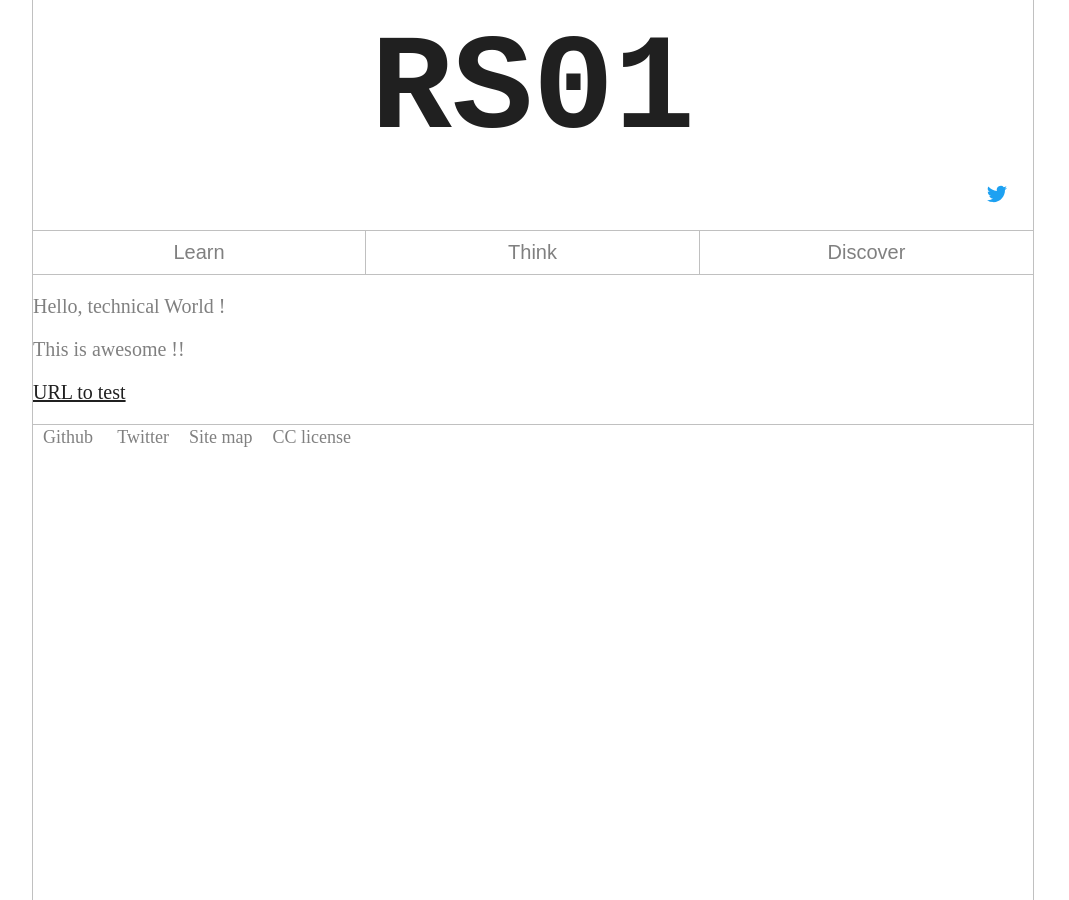
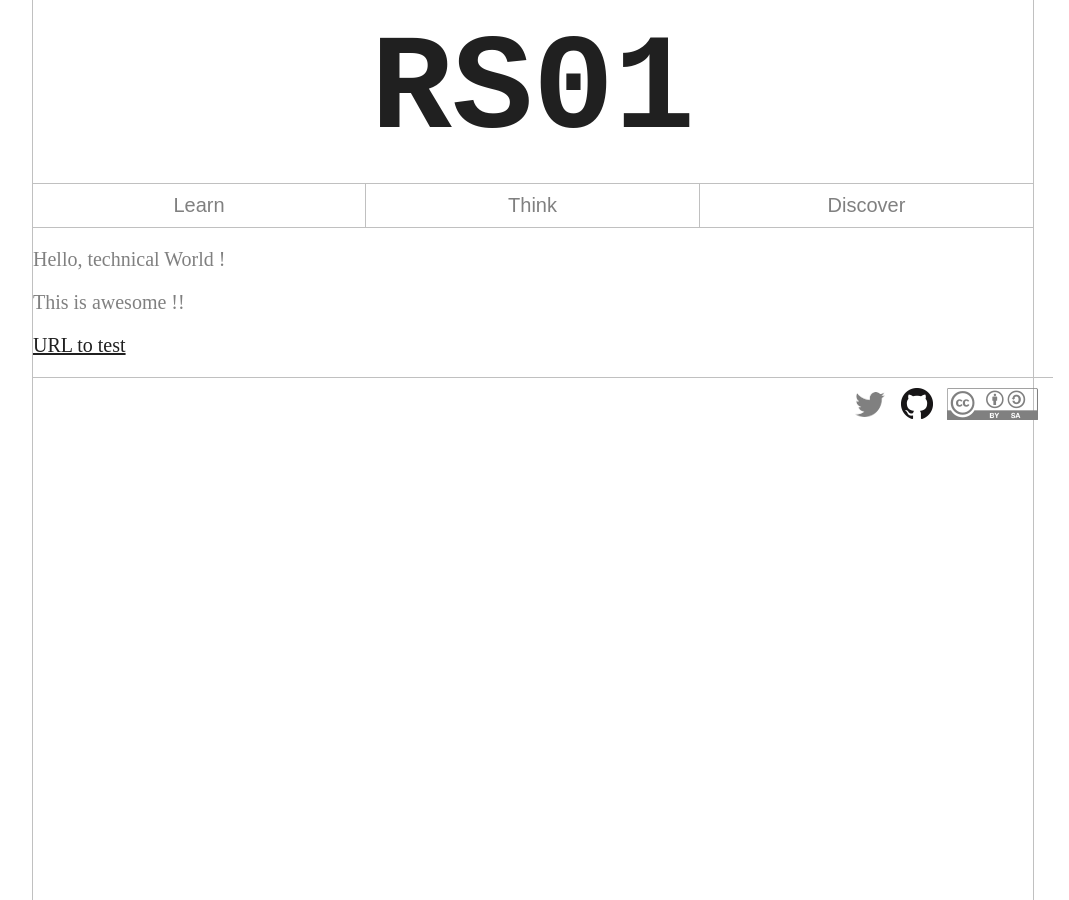
Before and after one commit to rs01blog/rs01blog.github.io, a Jekyll site: the page built from index.md, in a window 1280 px wide. Shown: the whole page, without its empty margins (107-1176 px from the left). Built offline with Jekyll 4.4.1, drawn with Linux system fonts in a browser that asks for light colours.

Commit message:
Social icons

```diff
--- a/_layouts/default.html
+++ b/_layouts/default.html
@@ -15,12 +15,6 @@
 		<header>
 			<div class="title">
 				<h1 class="title"><a href="/">RS01</a></h1>
-				<p class="social">
-					<a href="https://twitter.com/rs01blog">
-						<img src="/img/Twitter_Logo_Blue.svg" height="32" alt="twitter">
-					</a>
-
-				</p>
 			</div>
 		</header>
 
@@ -38,10 +32,22 @@
 
 		<footer>
 			<ul>
-				<li>Github</li>
-				<li> Twitter</li>
-				<li>Site map</li>
-				<li>CC license</li>
+				<li>
+					<a href="https://twitter.com/rs01blog" title="Follow RS01 on Twitter">
+						<img src="/img/Twitter.png" height="32" alt="twitter">
+					</a>
+				</li>
+				<li>
+					<a href="https://github.com/rs01blog" title="Interact with this article on Github">
+						<img src="/img/GitHub-Mark-32px.png" height="32" alt="github">
+					</a>
+				</li>
+				<li>
+					<a href="https://creativecommons.org/licenses/by-sa/4.0/" title="Creative Commons License">
+						<img src="/img/CC-Grey.png" height="32" alt="creative commons license">
+					</a>
+				</li>
+
 			</ul>
 		</footer>
 
--- a/rs01.scss
+++ b/rs01.scss
@@ -72,13 +72,6 @@ a {
 			text-decoration: none;
 		}
 
-		p.social {
-			text-align: right;
-			padding : 5px;
-			padding-right : 10px;
-			margin:0;
-		}
-
 	}
 
 
@@ -128,20 +121,22 @@ a {
 		ul {
 			list-style-type: none ;
 			margin : 0 ;
-			padding:0 ;
-			padding-bottom : 10px ;
+			padding:10px ;
 			display: table;
-			width : 100% ;
+			width:100%;
 			border-top : 1px $light_color solid ;
+			text-align: right ;
 		}
 
 		li {
 			display: inline;
 			padding:5px;
-			margin:5px;
 			font-size: 2vh;
 			text-align: center ;
 
+			a {
+				text-decoration: none ;
+			}
 		}
 	}
 
```
Also changed, not shown: img/CC-Grey.png (added), img/Twitter.png (added).
